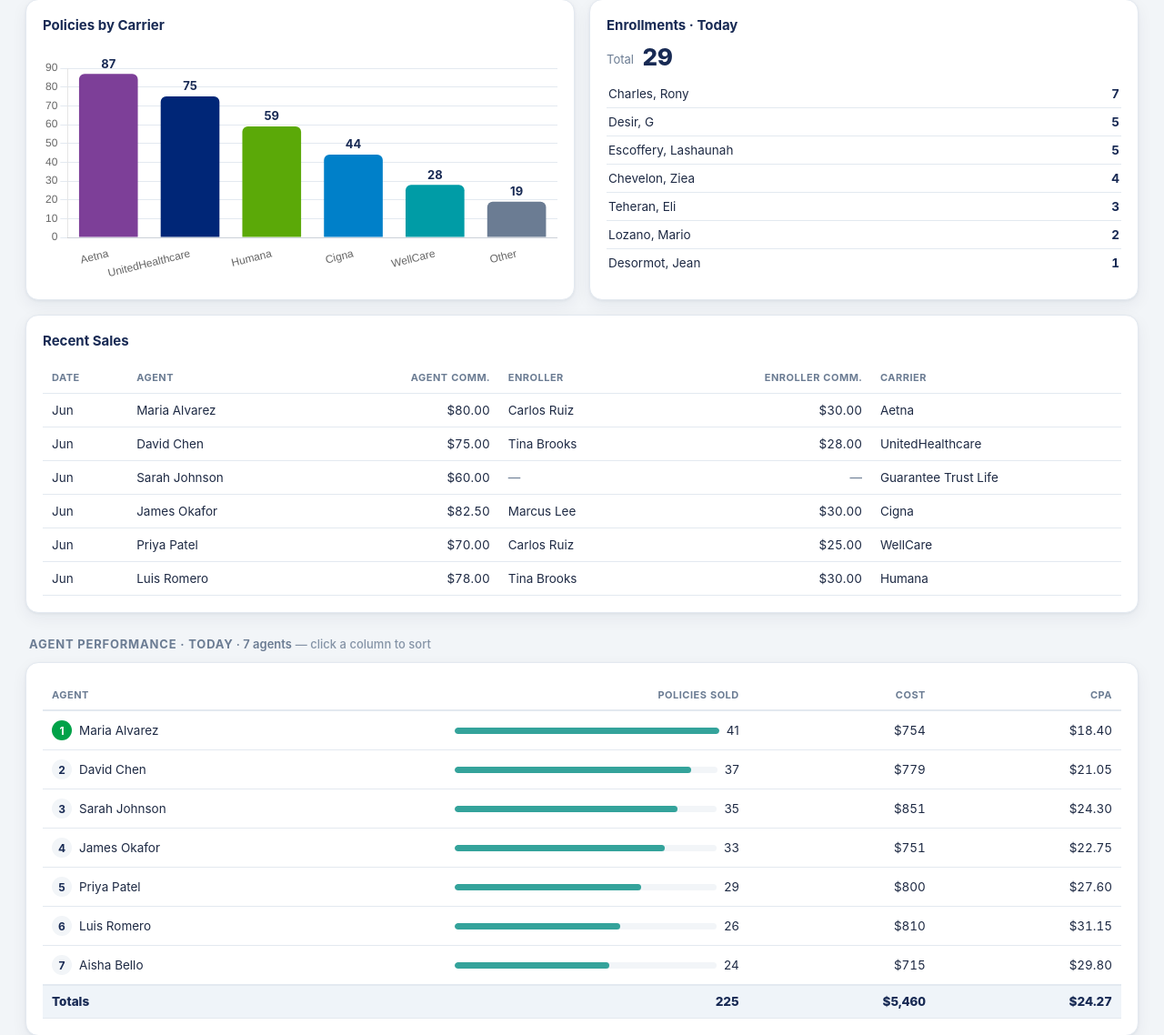
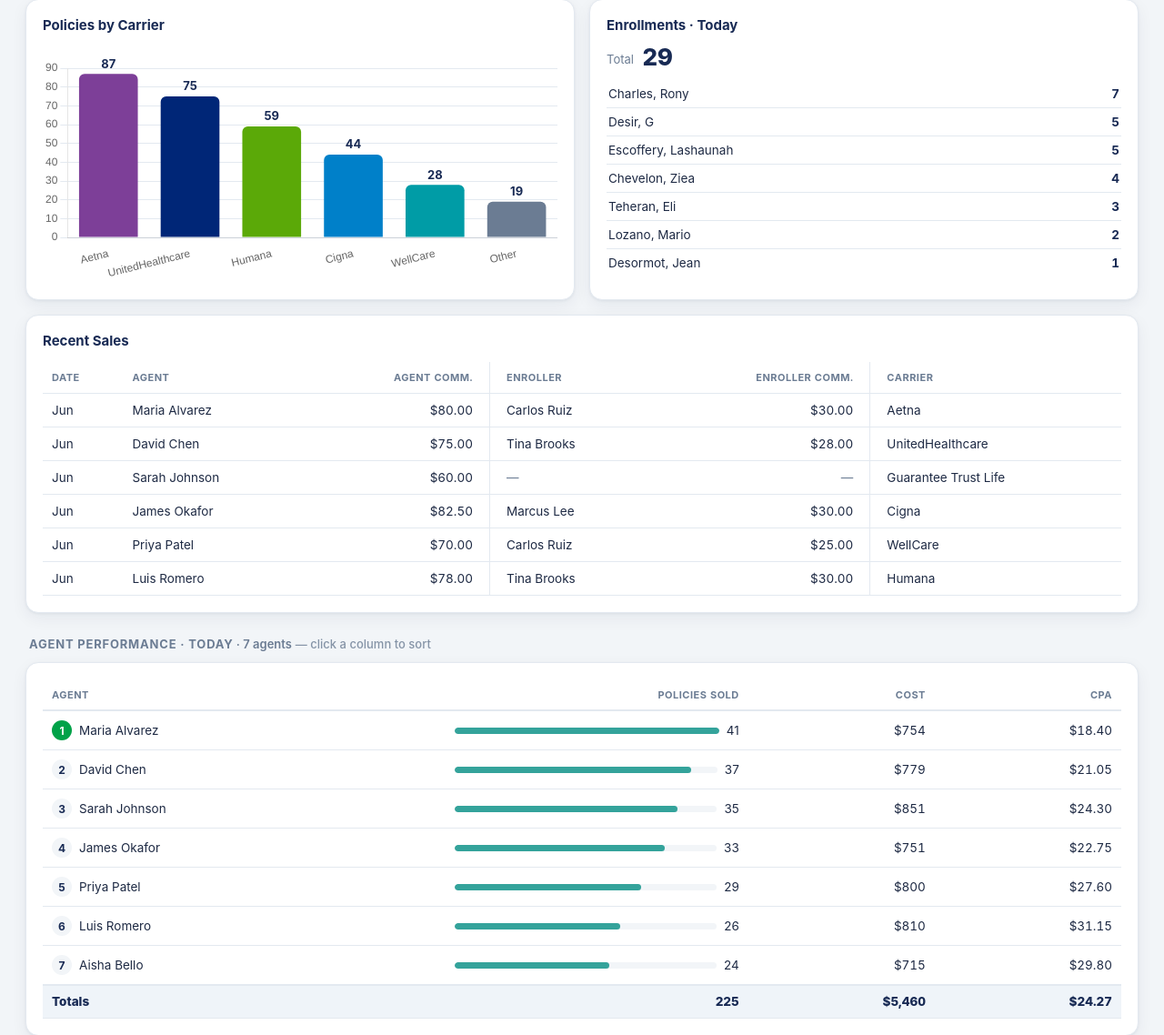
Before and after one commit to kendoric2/TLD-DASHBOARD-, a Flask app: page / in a window 1280 px wide. Shown: the part 450-1588 px from the top of the page at 91% size. Run offline with Flask 3, Linux system fonts and the light colour scheme.

Commit message:
Recent Sales: group dividers between agent/enroller/carrier blocks

```diff
--- a/static/dashboard.css
+++ b/static/dashboard.css
@@ -112,6 +112,10 @@ tbody tr:hover{background:#F7FAFD}
 .pill.submitted{background:#E8ECF5;color:#182A54}
 .dash{color:var(--muted)}
 
+/* Recent Sales: group dividers so each commission stays tied to its name block */
+.col-sep{border-right:1px solid var(--line);padding-right:18px}
+.col-sep + th,.col-sep + td{padding-left:18px}
+
 /* Scrollable Agent Performance: fixed height, sticky header + sticky totals row */
 .table-scroll{max-height:480px;overflow-y:auto}
 .table-scroll thead th{position:sticky;top:0;background:var(--card);z-index:2;box-shadow:inset 0 -1px 0 var(--line)}
--- a/static/dashboard.js
+++ b/static/dashboard.js
@@ -228,8 +228,8 @@ function renderRecent(rows) {
     return `
     <tr>
       <td>${date}</td>
-      <td>${r.agent ?? ""}</td><td class="num">${money(r.agent_commission)}</td>
-      <td>${enroller}</td><td class="num">${money(r.fronter_commission)}</td>
+      <td>${r.agent ?? ""}</td><td class="num col-sep">${money(r.agent_commission)}</td>
+      <td>${enroller}</td><td class="num col-sep">${money(r.fronter_commission)}</td>
       <td>${r.carrier ?? ""}</td>
     </tr>`;
   }).join("");
--- a/templates/dashboard.html
+++ b/templates/dashboard.html
@@ -54,7 +54,7 @@
   <div class="card" style="margin-top:16px">
     <h3>Recent Sales</h3>
     <table>
-      <thead><tr><th>Date</th><th>Agent</th><th class="num">Agent Comm.</th><th>Enroller</th><th class="num">Enroller Comm.</th><th>Carrier</th></tr></thead>
+      <thead><tr><th>Date</th><th>Agent</th><th class="num col-sep">Agent Comm.</th><th>Enroller</th><th class="num col-sep">Enroller Comm.</th><th>Carrier</th></tr></thead>
       <tbody id="recent"></tbody>
     </table>
   </div>
```
